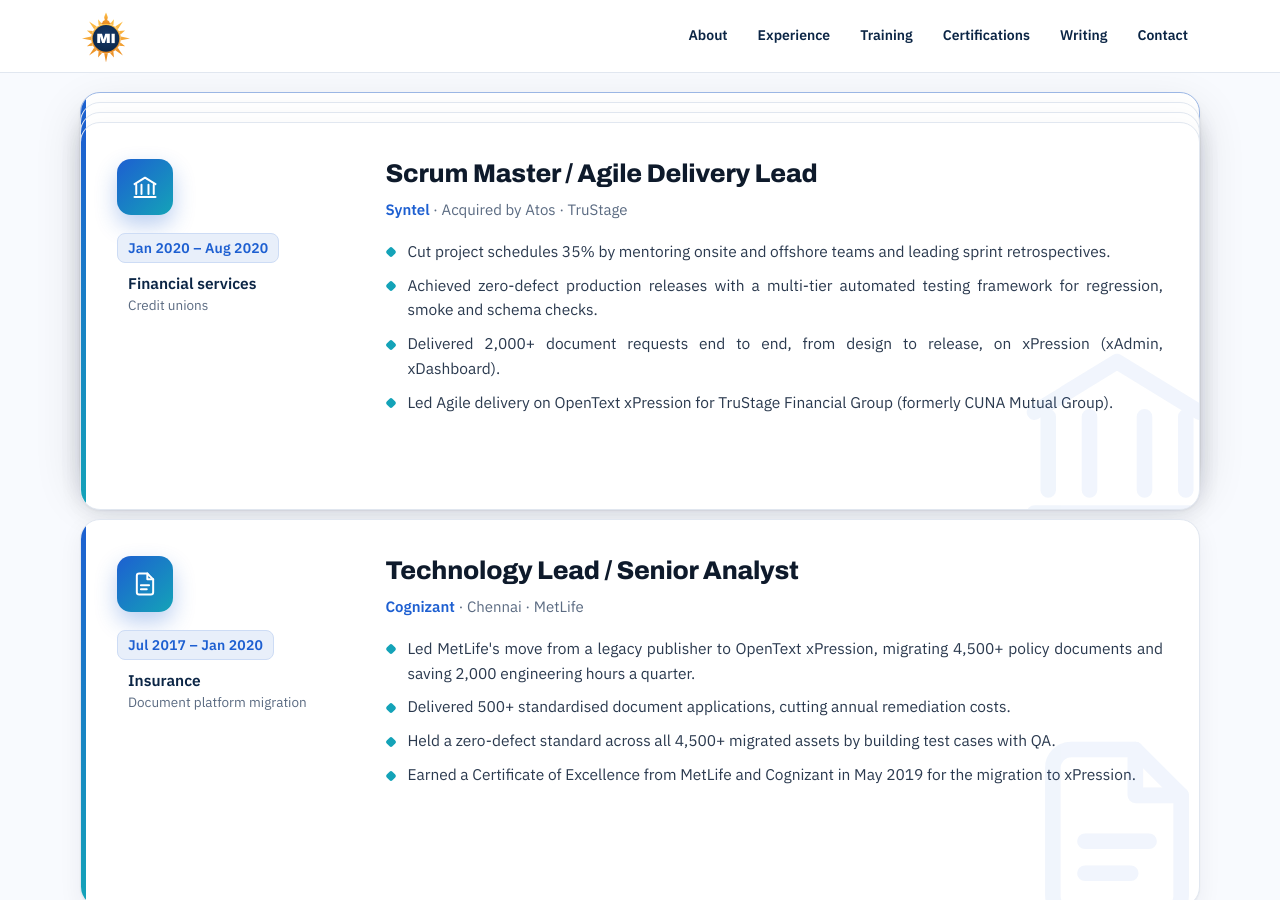
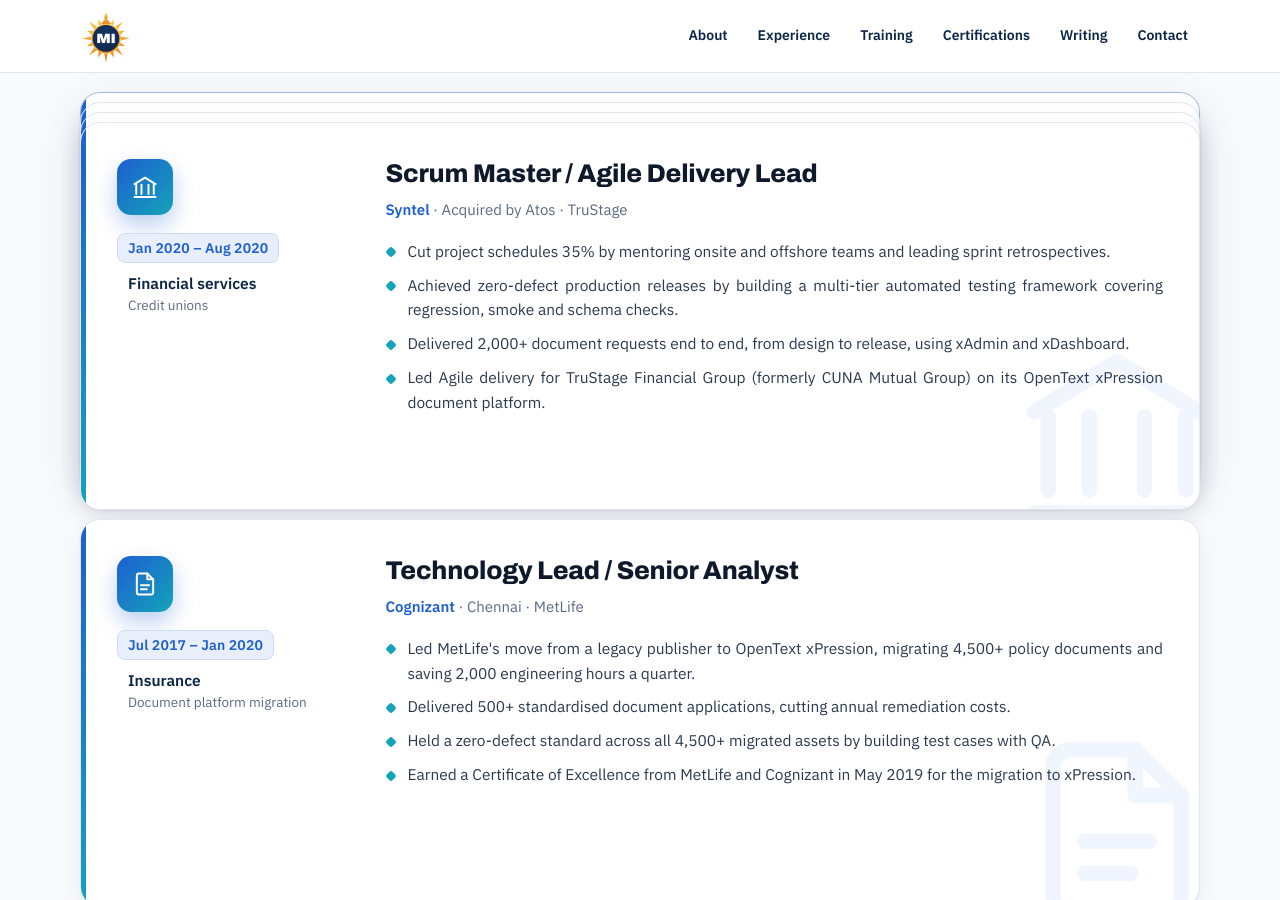
Before and after one commit to Madhan-I/Madhan-I.github.io, a Jekyll site: the page built from index.html, in a window 1280 px wide and 900 px high, scrolled down 3232 px. Built offline with Jekyll 4.4.1, drawn with Linux system fonts in a browser that asks for light colours.

Commit message:
Tighten Syntel bullets
Co-Authored-By: Claude Opus 5.5 <noreply@anthropic.com>
Claude-Session: https://claude.ai/code/session_01MFRrTt7LBDdX57m85KHNGp

```diff
--- a/_data/profile.yml
+++ b/_data/profile.yml
@@ -129,9 +129,9 @@ experience:
     detail: Acquired by Atos · TruStage
     points:
       - "Cut project schedules 35% by mentoring onsite and offshore teams and leading sprint retrospectives."
-      - "Achieved zero-defect production releases with a multi-tier automated testing framework for regression, smoke and schema checks."
-      - "Delivered 2,000+ document requests end to end, from design to release, on xPression (xAdmin, xDashboard)."
-      - "Led Agile delivery on OpenText xPression for TruStage Financial Group (formerly CUNA Mutual Group)."
+      - "Achieved zero-defect production releases by building a multi-tier automated testing framework covering regression, smoke and schema checks."
+      - "Delivered 2,000+ document requests end to end, from design to release, using xAdmin and xDashboard."
+      - "Led Agile delivery for TruStage Financial Group (formerly CUNA Mutual Group) on its OpenText xPression document platform."
   - dates: Jul 2017 – Jan 2020
     title: Technology Lead / Senior Analyst
     sector: "Insurance · Document platform migration"
```
